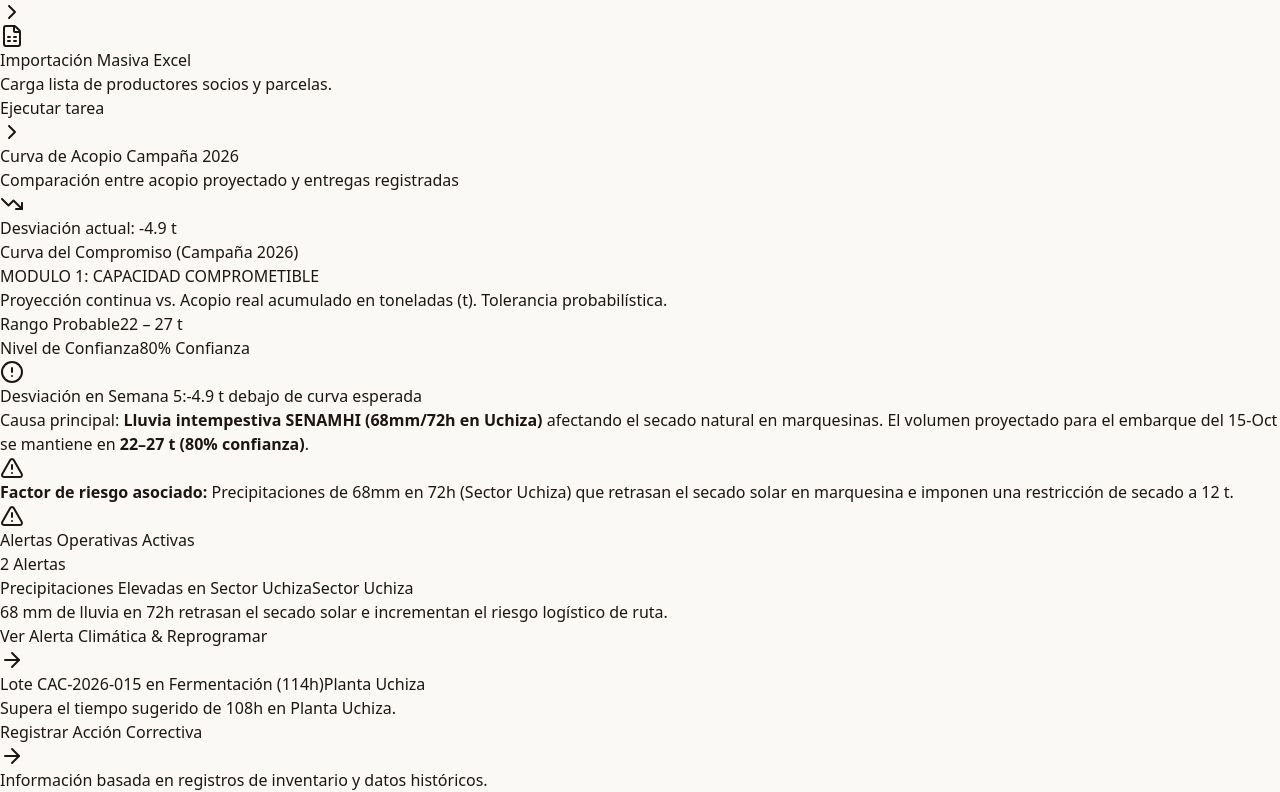
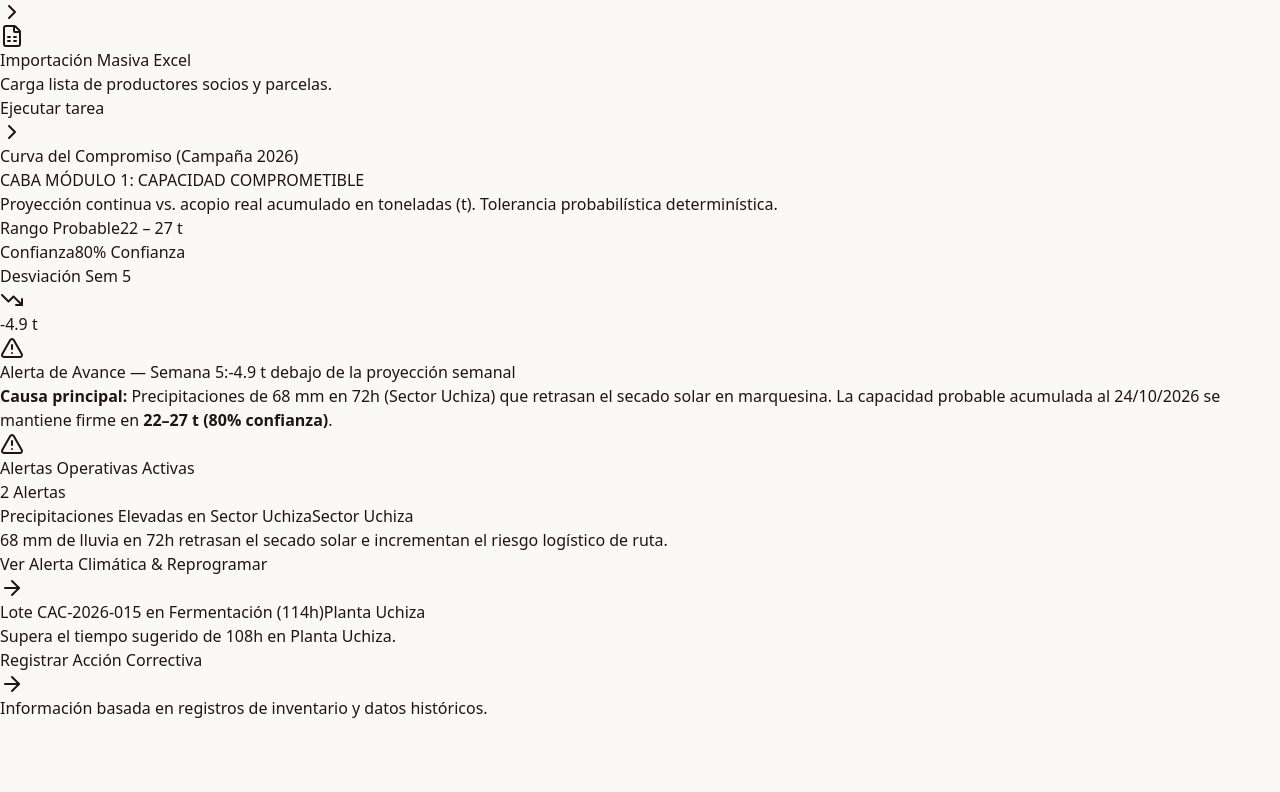
Before and after one commit to andreaavidall/AgroConecta, a React (Vite) app: page / in a window 1280 px wide. Shown: the part 1224-2016 px from the top of the page. After the commit the page ends 1944 px from the top, so only its background shows below. Built offline with nearby package versions, Linux system fonts and the light colour scheme.

Commit message:
fix(ui): redesign CommitmentCurveChart with proper Recharts floating area range band, clean typography and un-nested container layout

```diff
--- a/src/components/CommitmentCurveChart.jsx
+++ b/src/components/CommitmentCurveChart.jsx
@@ -11,100 +11,159 @@ import {
   Legend,
   ReferenceLine
 } from 'recharts';
-import { AlertCircle, Calendar, ShieldCheck, TrendingDown, Info } from 'lucide-react';
+import { AlertTriangle, ShieldCheck, TrendingDown, Info, Calendar } from 'lucide-react';
 
-export default function CommitmentCurveChart({ data, minCapacity = 22, maxCapacity = 27, targetDate = "15-Oct" }) {
+export default function CommitmentCurveChart({
+  data = [],
+  minCapacity = 22,
+  maxCapacity = 27,
+  targetDate = "24/10/2026",
+  deviationTons = -4.9
+}) {
+  // Preparar los datos agregando la propiedad 'range' como arreglo [minRange, maxRange]
+  // Esto permite a Recharts renderizar el área sombreada correctamente como una banda de tolerancia (área flotante)
+  const chartData = (data || []).map(item => ({
+    ...item,
+    range: [item.minRange, item.maxRange]
+  }));
+
   return (
-    <div className="bg-white p-5 rounded-2xl border border-[#EFECE6] shadow-sm">
-      {/* Header Info */}
-      <div className="flex flex-col sm:flex-row sm:items-center justify-between pb-4 mb-4 border-b border-gray-100 gap-3">
-        <div>
+    <div className="bg-white p-5 rounded-2xl border border-slate-200 shadow-sm space-y-4">
+      {/* Header Info & Badges */}
+      <div className="flex flex-col sm:flex-row sm:items-center justify-between pb-3 border-b border-slate-100 gap-3">
+        <div className="space-y-0.5">
           <div className="flex items-center space-x-2">
-            <h3 className="text-base font-bold text-[#1E1512]">Curva del Compromiso (Campaña 2026)</h3>
-            <span className="bg-[#D96B27]/10 text-[#D96B27] text-xs font-semibold px-2.5 py-0.5 rounded-full border border-[#D96B27]/30">
-              MODULO 1: CAPACIDAD COMPROMETIBLE
+            <h3 className="text-base font-black text-slate-800">Curva del Compromiso (Campaña 2026)</h3>
+            <span className="bg-[#237A57]/10 text-[#237A57] text-[11px] font-bold px-2.5 py-0.5 rounded-full border border-[#237A57]/20">
+              CABA MÓDULO 1: CAPACIDAD COMPROMETIBLE
             </span>
           </div>
-          <p className="text-xs text-gray-500 mt-1">
-            Proyección continua vs. Acopio real acumulado en toneladas (t). Tolerancia probabilística.
+          <p className="text-xs text-slate-500">
+            Proyección continua vs. acopio real acumulado en toneladas (t). Tolerancia probabilística determinística.
           </p>
         </div>
 
-        {/* Commitment Badges */}
-        <div className="flex items-center space-x-3 text-xs">
-          <div className="bg-emerald-50 border border-emerald-200 px-3 py-1.5 rounded-xl text-emerald-800">
-            <span className="text-[10px] text-emerald-600 block uppercase font-semibold">Rango Probable</span>
-            <span className="font-bold text-sm">{minCapacity} – {maxCapacity} t</span>
+        {/* Commitment KPI Badges */}
+        <div className="flex items-center space-x-2 text-xs shrink-0">
+          <div className="bg-emerald-50 border border-emerald-200 px-3 py-1.5 rounded-xl text-emerald-900">
+            <span className="text-[10px] text-emerald-700 block uppercase font-bold tracking-wider">Rango Probable</span>
+            <span className="font-extrabold text-sm text-[#174C3C]">{minCapacity} – {maxCapacity} t</span>
           </div>
 
-          <div className="bg-amber-50 border border-amber-200 px-3 py-1.5 rounded-xl text-amber-800">
-            <span className="text-[10px] text-amber-600 block uppercase font-semibold">Nivel de Confianza</span>
-            <span className="font-bold text-sm">80% Confianza</span>
+          <div className="bg-amber-50 border border-amber-200 px-3 py-1.5 rounded-xl text-amber-900">
+            <span className="text-[10px] text-amber-700 block uppercase font-bold tracking-wider">Confianza</span>
+            <span className="font-extrabold text-sm text-amber-800">80% Confianza</span>
+          </div>
+
+          <div className="bg-rose-50 border border-rose-200 px-3 py-1.5 rounded-xl text-rose-900">
+            <span className="text-[10px] text-rose-700 block uppercase font-bold tracking-wider">Desviación Sem 5</span>
+            <span className="font-extrabold text-sm text-rose-700 flex items-center gap-0.5">
+              <TrendingDown className="w-3.5 h-3.5" />
+              {deviationTons} t
+            </span>
           </div>
         </div>
       </div>
 
       {/* Chart Visualizer */}
-      <div className="h-72 w-full">
+      <div className="h-72 w-full pt-2">
         <ResponsiveContainer width="100%" height="100%">
-          <ComposedChart data={data} margin={{ top: 10, right: 20, bottom: 10, left: 0 }}>
-            <CartesianGrid strokeDasharray="3 3" stroke="#f0f0f0" />
-            <XAxis dataKey="week" stroke="#888" fontSize={11} />
-            <YAxis stroke="#888" fontSize={11} unit=" t" domain={[0, 32]} />
+          <ComposedChart data={chartData} margin={{ top: 15, right: 25, bottom: 5, left: 0 }}>
+            <defs>
+              {/* Degradado para la Banda de Tolerancia Probabilística */}
+              <linearGradient id="rangeBandGradient" x1="0" y1="0" x2="0" y2="1">
+                <stop offset="5%" stopColor="#F59E0B" stopOpacity={0.25} />
+                <stop offset="95%" stopColor="#FDE68A" stopOpacity={0.08} />
+              </linearGradient>
+            </defs>
+
+            <CartesianGrid strokeDasharray="3 3" stroke="#f1f5f9" vertical={false} />
+            <XAxis
+              dataKey="week"
+              stroke="#64748b"
+              fontSize={11}
+              tickLine={false}
+              axisLine={{ stroke: '#cbd5e1' }}
+            />
+            <YAxis
+              stroke="#64748b"
+              fontSize={11}
+              unit=" t"
+              domain={[0, 32]}
+              tickLine={false}
+              axisLine={{ stroke: '#cbd5e1' }}
+            />
             <Tooltip content={<CustomTooltip />} />
-            <Legend wrapperStyle={{ fontSize: '11px', paddingTop: '10px' }} />
+            <Legend
+              wrapperStyle={{ fontSize: '11px', paddingTop: '12px' }}
+              iconType="circle"
+            />
 
-            {/* Range Area Shading */}
+            {/* Sombra de Banda Probabilística (Tolerancia minRange a maxRange) */}
             <Area
               type="monotone"
-              dataKey="maxRange"
-              stroke="none"
-              fill="#FDF3EC"
-              name="Banda de Rango Probable"
+              dataKey="range"
+              stroke="#F59E0B"
+              strokeWidth={1}
+              strokeDasharray="3 3"
+              fill="url(#rangeBandGradient)"
+              name="Banda de Rango Probable (80% Confianza)"
             />
 
-            {/* Projected Curve */}
+            {/* Curva Proyectada (Esperada) */}
             <Line
               type="monotone"
               dataKey="proyectado"
-              stroke="#D96B27"
+              stroke="#237A57"
               strokeWidth={2.5}
-              strokeDasharray="4 4"
-              dot={{ r: 4, fill: '#D96B27' }}
+              strokeDasharray="5 5"
+              dot={{ r: 4, fill: '#237A57', stroke: '#ffffff', strokeWidth: 2 }}
               name="Curva Proyectada (Esperada)"
             />
 
-            {/* Real Harvest Curve */}
+            {/* Curva de Acopio Real Acumulado */}
             <Line
               type="monotone"
               dataKey="real"
-              stroke="#1E1512"
-              strokeWidth={3}
-              dot={{ r: 5, fill: '#10B981', stroke: '#1E1512', strokeWidth: 2 }}
+              stroke="#174C3C"
+              strokeWidth={3.5}
+              dot={{ r: 6, fill: '#10B981', stroke: '#174C3C', strokeWidth: 2 }}
+              activeDot={{ r: 8, fill: '#059669', stroke: '#ffffff', strokeWidth: 3 }}
               connectNulls={false}
-              name="Acopio Real Acumulado"
+              name="Acopio Real Registrado"
             />
 
-            {/* Current Shipping Milestone Line */}
-            <ReferenceLine x="Semana 5 (Actual)" stroke="#F59E0B" strokeWidth={1.5} label={{ value: "Fecha Actual", fill: "#F59E0B", fontSize: 10, position: "top" }} />
-            <ReferenceLine y={24} stroke="#10B981" strokeDasharray="3 3" label={{ value: "Meta Objetivo: 24t", fill: "#10B981", fontSize: 10, position: "right" }} />
+            {/* Líneas de Referencia e Hitos */}
+            <ReferenceLine
+              x="Semana 5 (Actual)"
+              stroke="#F59E0B"
+              strokeWidth={2}
+              strokeDasharray="2 2"
+              label={{ value: "Semana Actual (Lluvia)", fill: "#D97706", fontSize: 10, position: "top", fontWeight: "bold" }}
+            />
+            <ReferenceLine
+              y={24}
+              stroke="#10B981"
+              strokeWidth={1.5}
+              strokeDasharray="4 4"
+              label={{ value: "Meta Embarque: 24 t", fill: "#047857", fontSize: 11, position: "right", fontWeight: "bold" }}
+            />
           </ComposedChart>
         </ResponsiveContainer>
       </div>
 
       {/* Early Warning Banner Integration */}
-      <div className="mt-4 bg-amber-50 border border-amber-200 rounded-xl p-3.5 flex items-start space-x-3">
-        <AlertCircle className="w-5 h-5 text-amber-600 shrink-0 mt-0.5" />
-        <div className="text-xs text-amber-900">
+      <div className="bg-amber-50 border border-amber-200 rounded-xl p-3.5 flex items-start space-x-3 text-xs text-amber-950 shadow-2xs">
+        <AlertTriangle className="w-5 h-5 text-amber-600 shrink-0 mt-0.5" />
+        <div className="space-y-1">
           <div className="flex items-center space-x-2">
-            <span className="font-bold text-amber-950">Desviación en Semana 5:</span>
-            <span className="bg-amber-200 text-amber-900 px-1.5 py-0.2 rounded font-semibold text-[10px]">
-              -4.9 t debajo de curva esperada
+            <span className="font-extrabold text-slate-900">Alerta de Avance — Semana 5:</span>
+            <span className="bg-amber-200/80 text-amber-900 px-2 py-0.5 rounded-md font-bold text-[10px]">
+              -4.9 t debajo de la proyección semanal
             </span>
           </div>
-          <p className="mt-1 text-amber-800">
-            Causa principal: <strong className="text-amber-950">Lluvia intempestiva SENAMHI (68mm/72h en Uchiza)</strong> afectando el secado natural en marquesinas.
-            El volumen proyectado para el embarque del {targetDate} se mantiene en <strong className="text-amber-950">22–27 t (80% confianza)</strong>.
+          <p className="text-slate-700 leading-relaxed">
+            <strong>Causa principal:</strong> Precipitaciones de 68 mm en 72h (Sector Uchiza) que retrasan el secado solar en marquesina. La capacidad probable acumulada al {targetDate} se mantiene firme en <strong className="text-[#174C3C]">22–27 t (80% confianza)</strong>.
           </p>
         </div>
       </div>
@@ -116,22 +175,34 @@ function CustomTooltip({ active, payload, label }) {
   if (active && payload && payload.length) {
     const dataItem = payload[0].payload;
     return (
-      <div className="bg-[#1E1512] text-white p-3 rounded-xl shadow-xl text-xs border border-amber-900/40">
-        <p className="font-bold text-amber-400 mb-1">{label}</p>
-        <p className="text-gray-300">
-          Acopio Real: <span className="font-bold text-emerald-400">{dataItem.real !== null ? `${dataItem.real} t` : 'Pendiente'}</span>
-        </p>
-        <p className="text-gray-300">
-          Proyectado: <span className="font-bold text-[#D96B27]">{dataItem.proyectado} t</span>
-        </p>
-        <p className="text-gray-300">
-          Rango Probable: <span className="font-bold text-gray-200">{dataItem.minRange} – {dataItem.maxRange} t</span>
-        </p>
-        {dataItem.status && (
-          <div className="mt-2 pt-2 border-t border-gray-700 text-[10px] text-amber-300">
-            <span>Estado: {dataItem.status}</span>
+      <div className="bg-slate-900 text-white p-3.5 rounded-xl shadow-xl text-xs border border-slate-700 space-y-1.5 min-w-[200px]">
+        <div className="flex items-center justify-between border-b border-slate-700 pb-1.5">
+          <span className="font-extrabold text-amber-400">{label}</span>
+          {dataItem.status && (
+            <span className="bg-slate-800 text-slate-300 text-[9px] px-1.5 py-0.5 rounded font-mono">
+              {dataItem.status}
+            </span>
+          )}
+        </div>
+
+        <div className="space-y-1 pt-0.5 text-slate-200">
+          <div className="flex justify-between items-center">
+            <span>Acopio Real:</span>
+            <span className="font-black text-emerald-400 text-sm">
+              {dataItem.real !== null ? `${dataItem.real} t` : 'Pendiente'}
+            </span>
           </div>
-        )}
+
+          <div className="flex justify-between items-center text-xs">
+            <span>Proyección Esperada:</span>
+            <span className="font-bold text-amber-300">{dataItem.proyectado} t</span>
+          </div>
+
+          <div className="flex justify-between items-center text-[11px] text-slate-400 pt-1 border-t border-slate-800">
+            <span>Banda Tolerancia (80%):</span>
+            <span className="font-semibold text-slate-200">{dataItem.minRange} – {dataItem.maxRange} t</span>
+          </div>
+        </div>
       </div>
     );
   }
--- a/src/views/CoopPanelDashboard.jsx
+++ b/src/views/CoopPanelDashboard.jsx
@@ -197,31 +197,8 @@ export default function CoopPanelDashboard({
       <div className="grid grid-cols-1 lg:grid-cols-3 gap-6">
 
         {/* Left 2 Cols: Commitment Curve Chart */}
-        <div className="lg:col-span-2 bg-white p-5 rounded-2xl border border-slate-200 shadow-sm space-y-4">
-          <div className="flex items-center justify-between border-b border-slate-100 pb-3">
-            <div>
-              <h3 className="font-bold text-slate-800 text-base">Curva de Acopio Campaña 2026</h3>
-              <p className="text-xs text-slate-500">Comparación entre acopio proyectado y entregas registradas</p>
-            </div>
-
-            <div className="flex items-center gap-2 text-xs">
-              <span className="flex items-center gap-1 text-amber-700 font-bold bg-amber-50 px-2.5 py-1 rounded-lg border border-amber-200">
-                <TrendingDown className="w-3.5 h-3.5" />
-                Desviación actual: {deviationTons} t
-              </span>
-            </div>
-          </div>
-
-          <div className="h-64">
-            <CommitmentCurveChart data={commitmentCurveData} />
-          </div>
-
-          <div className="bg-amber-50 border border-amber-200 p-3.5 rounded-xl text-xs text-amber-900 flex items-start gap-2.5">
-            <AlertTriangle className="w-4 h-4 text-amber-600 shrink-0 mt-0.5" />
-            <p className="leading-relaxed">
-              <strong>Factor de riesgo asociado:</strong> Precipitaciones de 68mm en 72h (Sector Uchiza) que retrasan el secado solar en marquesina e imponen una restricción de secado a 12 t.
-            </p>
-          </div>
+        <div className="lg:col-span-2">
+          <CommitmentCurveChart data={commitmentCurveData} deviationTons={deviationTons} />
         </div>
 
         {/* Right Col: Actionable Early Warning Alerts */}
```
